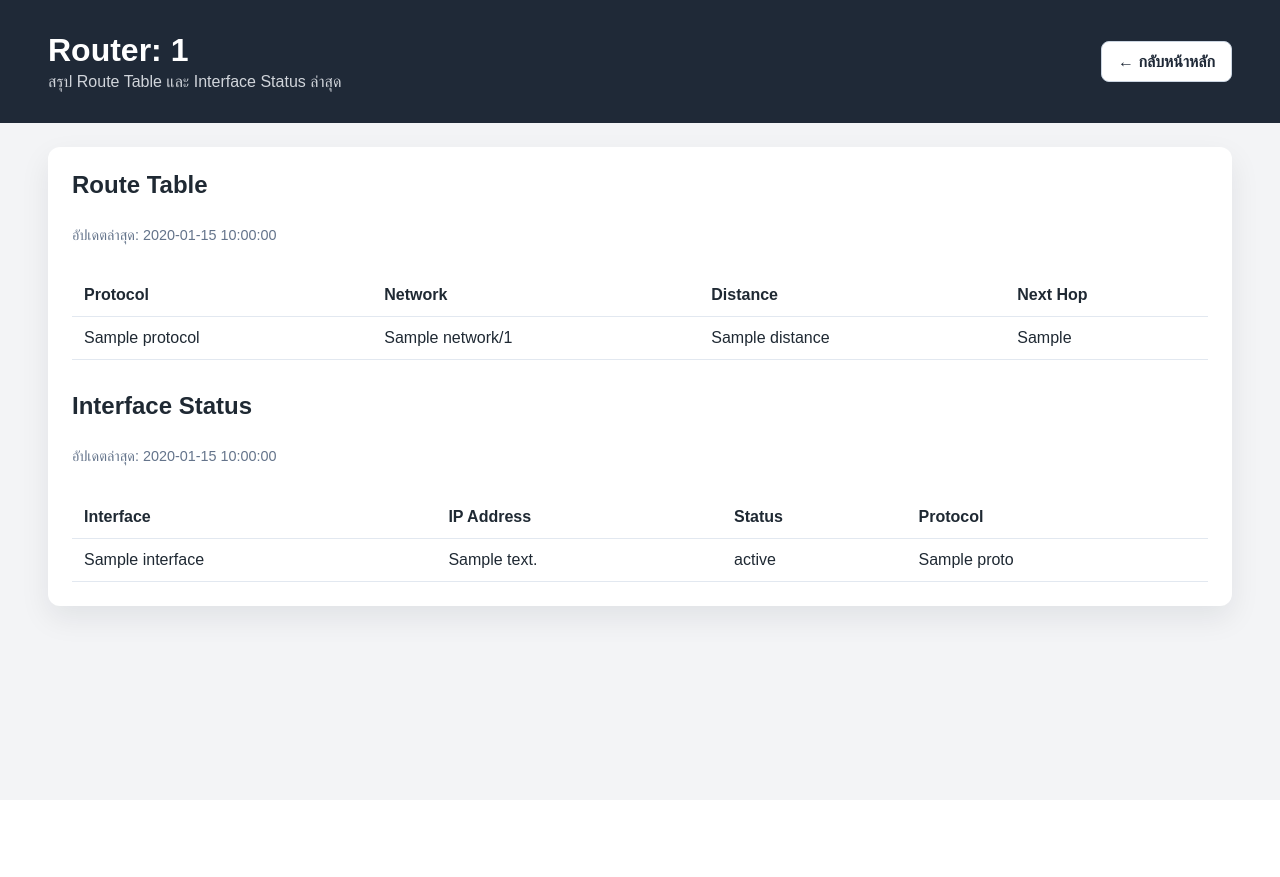
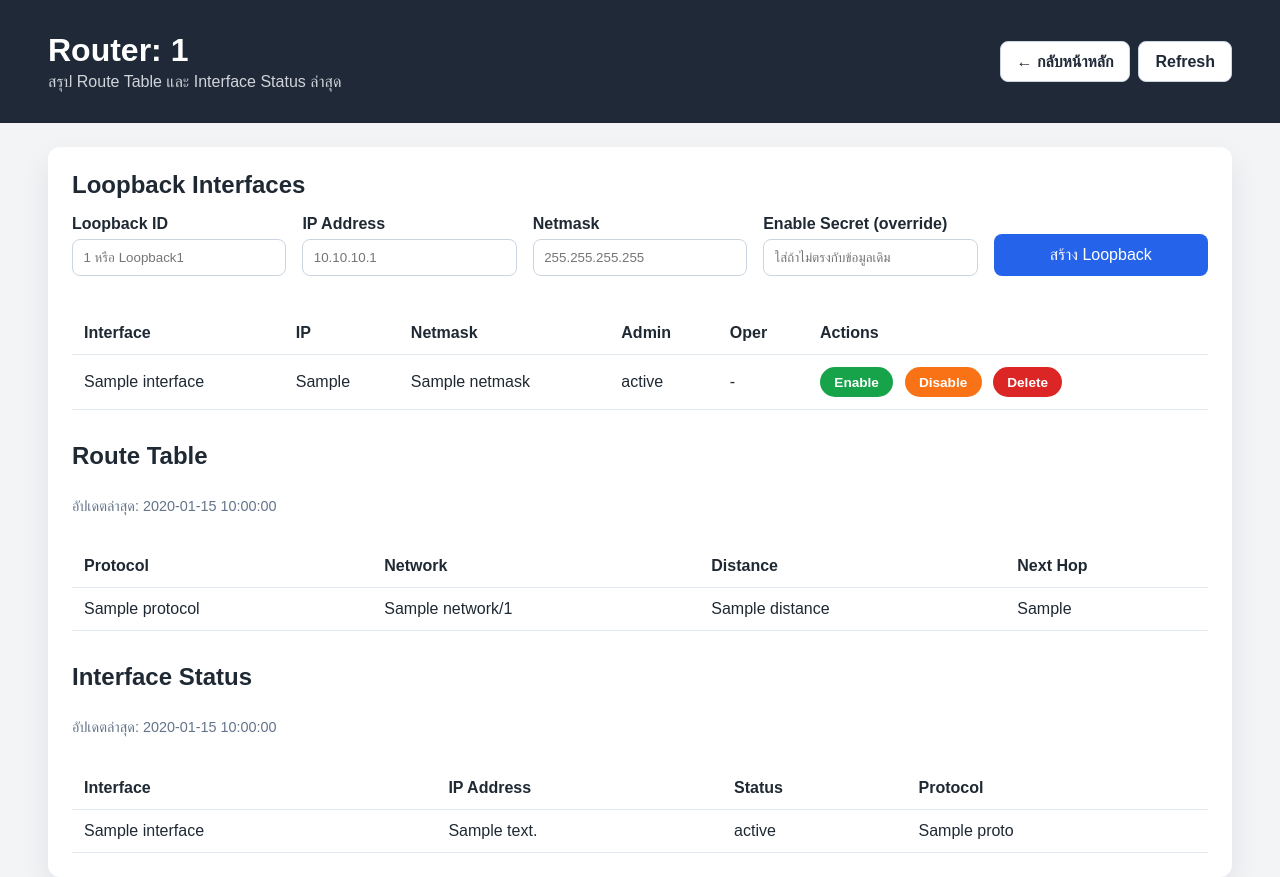
Before and after one commit to chalatphon/ipafianl, a Flask app: page /router/1 in a window 1280 px wide. Before the commit the page ends 642 px from the top, so only its background shows below. Run offline with Flask 3, Linux system fonts and the light colour scheme; a database or web service that is not in the repository returns one stand-in record (values such as "Sample title").

Commit message:
Add loopback management features and UI enhancements for routers

```diff
--- a/web/app.py
+++ b/web/app.py
@@ -1,4 +1,5 @@
 import os
+import ipaddress
 from flask import Flask
 from flask import request
 from flask import render_template
@@ -8,6 +9,7 @@ from flask import flash
 from pymongo import MongoClient
 from bson import ObjectId
 from check import get_device_info
+from router_actions import create_loopback, set_loopback_state, delete_loopback
 
 mongo_uri = os.environ.get("MONGO_URI")
 db_name = os.environ.get("DB_NAME")
@@ -15,6 +17,7 @@ client = MongoClient(mongo_uri)
 mydb = client[db_name]
 mycol = mydb["mycollection"]
 mysw = mydb["switch"]
+loopbacks = mydb["loopbacks"]
 
 
 app = Flask(__name__)
@@ -33,6 +36,7 @@ def add_comment():
     ip = request.form.get("ip")
     username = request.form.get("username")
     password = request.form.get("password")
+    secret = request.form.get("secret", "").strip()
     if username and password and ip:
         device = {
             "device_type": "cisco_ios",
@@ -40,6 +44,8 @@ def add_comment():
             "username": username,  # <-- Username
             "password": password,  # <-- Password
         }
+        if secret:
+            device["secret"] = secret
         success, message = get_device_info(device)
         category = "success" if success else "error"
         flash(message, category=category)
@@ -77,8 +83,22 @@ def router_detail(ip):
     docsi = list(
         mydb.interface_status.find({"router_ip": ip}).sort("timestamp", -1).limit(1)
     )
+    loopback_records = list(loopbacks.find({"router_ip": ip}))
+
+    status_map = {}
+    if docsi:
+        for intf in docsi[0].get("interfaces", []):
+            name = intf.get("interface")
+            if name and name.lower().startswith("loopback"):
+                status_map[name] = intf
+
     return render_template(
-        "router.html", router_ip=ip, routing=docs, interface_data=docsi
+        "router.html",
+        router_ip=ip,
+        routing=docs,
+        interface_data=docsi,
+        loopbacks=loopback_records,
+        loopback_status=status_map,
     )
 
 
@@ -92,5 +112,139 @@ def switch_detail(ip):
     return render_template("switch.html", switch_ip=ip, switch_status=status)
 
 
+@app.route("/router/<string:ip>/loopbacks", methods=["POST"])
+def create_loopback_route(ip):
+    loopback_id = request.form.get("loopback_id", "").strip()
+    ip_address = request.form.get("loopback_ip", "").strip()
+    netmask = request.form.get("loopback_netmask", "").strip()
+    override_secret = request.form.get("loopback_secret", "").strip()
+
+    if not all([loopback_id, ip_address, netmask]):
+        flash("กรุณากรอก Loopback, IP และ Netmask ให้ครบ", category="error")
+        return redirect(url_for("router_detail", ip=ip))
+
+    try:
+        if "/" in ip_address:
+            iface = ipaddress.IPv4Interface(ip_address)
+            ip_address = str(iface.ip)
+            if not netmask or netmask.startswith("/"):
+                netmask = str(iface.netmask)
+        if netmask.startswith("/"):
+            prefix = int(netmask.lstrip("/"))
+            netmask = str(ipaddress.IPv4Network(f"0.0.0.0/{prefix}").netmask)
+        # Validate addresses
+        ipaddress.IPv4Address(ip_address)
+        ipaddress.IPv4Address(netmask)
+    except ValueError:
+        flash("รูปแบบ IP หรือ Netmask ไม่ถูกต้อง", category="error")
+        return redirect(url_for("router_detail", ip=ip))
+
+    creds = mycol.find_one({"ip": ip})
+    if not creds:
+        flash("ไม่พบข้อมูล Router ในระบบ", category="error")
+        return redirect(url_for("router_detail", ip=ip))
+
+    try:
+        success, payload = create_loopback(
+            creds, loopback_id, ip_address, netmask, secret=override_secret or None
+        )
+    except ValueError as exc:
+        flash(str(exc), category="error")
+        return redirect(url_for("router_detail", ip=ip))
+
+    if success:
+        loopbacks.update_one(
+            {
+                "router_ip": payload["router_ip"],
+                "interface": payload["interface"],
+            },
+            {"$set": payload, "$setOnInsert": {"created_at": payload["updated_at"]}},
+            upsert=True,
+        )
+        flash(f"สร้าง {payload['interface']} สำเร็จ", category="success")
+    else:
+        flash(payload, category="error")
+        if "privileged mode" in payload.lower() and not creds.get("secret"):
+            flash(
+                "กรุณาเพิ่ม Enable Secret ให้ Router ในหน้าหลัก แล้วลองอีกครั้ง",
+                category="error",
+            )
+    return redirect(url_for("router_detail", ip=ip))
+
+
+@app.route("/router/<string:ip>/loopbacks/<loop_id>/state", methods=["POST"])
+def update_loopback_state(ip, loop_id):
+    action = request.form.get("action")
+    creds = mycol.find_one({"ip": ip})
+    if not creds:
+        flash("ไม่พบข้อมูล Router ในระบบ", category="error")
+        return redirect(url_for("router_detail", ip=ip))
+
+    if action not in {"enable", "disable"}:
+        flash("ไม่ทราบคำสั่งสำหรับ Loopback", category="error")
+        return redirect(url_for("router_detail", ip=ip))
+
+    enabled = action == "enable"
+    try:
+        success, payload = set_loopback_state(creds, loop_id, enabled=enabled)
+    except ValueError as exc:
+        flash(str(exc), category="error")
+        return redirect(url_for("router_detail", ip=ip))
+    if success:
+        loopbacks.update_one(
+            {"router_ip": ip, "interface": payload["interface"]},
+            {
+                "$set": {
+                    "admin_state": payload["admin_state"],
+                    "updated_at": payload["updated_at"],
+                },
+                "$setOnInsert": {
+                    "router_ip": ip,
+                    "interface": payload["interface"],
+                },
+            },
+            upsert=True,
+        )
+        state_text = "เปิด" if enabled else "ปิด"
+        flash(f"{state_text} {payload['interface']} สำเร็จ", category="success")
+    else:
+        flash(payload, category="error")
+        if "privileged mode" in payload.lower() and not creds.get("secret"):
+            flash(
+                "กรุณาเพิ่ม Enable Secret ให้ Router ในหน้าหลัก แล้วลองอีกครั้ง",
+                category="error",
+            )
+    return redirect(url_for("router_detail", ip=ip))
+
+
+@app.route("/router/<string:ip>/loopbacks/<loop_id>/delete", methods=["POST"])
+def delete_loopback_route(ip, loop_id):
+    creds = mycol.find_one({"ip": ip})
+    if not creds:
+        flash("ไม่พบข้อมูล Router ในระบบ", category="error")
+        return redirect(url_for("router_detail", ip=ip))
+
+    override_secret = request.form.get("loopback_secret", "").strip()
+    try:
+        success, payload = delete_loopback(
+            creds, loop_id, secret=override_secret or None
+        )
+    except ValueError as exc:
+        flash(str(exc), category="error")
+        return redirect(url_for("router_detail", ip=ip))
+
+    if success:
+        loopbacks.delete_one({"router_ip": ip, "interface": payload["interface"]})
+        flash(f"ลบ {payload['interface']} สำเร็จ", category="success")
+    else:
+        flash(payload, category="error")
+        if "privileged mode" in payload.lower() and not creds.get("secret"):
+            flash(
+                "กรุณาเพิ่ม Enable Secret ให้ Router ในหน้าหลัก แล้วลองอีกครั้ง",
+                category="error",
+            )
+    return redirect(url_for("router_detail", ip=ip))
+
+
 if __name__ == "__main__":
     app.run(host="0.0.0.0", port=8080)
--- a/web/check.py
+++ b/web/check.py
@@ -98,6 +98,8 @@ def get_device_info(device):
                     "username": device["username"],
                     "password": device["password"],
                 }
+                if device.get("secret"):
+                    switch_data["secret"] = device["secret"]
                 existing = mysw.find_one({"ip": device["host"]})
                 if existing:
                     mysw.update_one(
@@ -117,6 +119,8 @@ def get_device_info(device):
                     "username": device["username"],
                     "password": device["password"],
                 }
+                if device.get("secret"):
+                    router_data["secret"] = device["secret"]
                 existing = mycol.find_one({"ip": device["host"]})
                 if existing:
                     mycol.update_one(
--- a/web/static/style.css
+++ b/web/static/style.css
@@ -103,6 +103,26 @@ body {
     gap: 0.5rem;
 }
 
+.loopback-form {
+    display: grid;
+    grid-template-columns: repeat(auto-fit, minmax(180px, 1fr));
+    gap: 1rem;
+    margin-bottom: 1.25rem;
+}
+
+.loopback-form label {
+    display: flex;
+    flex-direction: column;
+    gap: 0.35rem;
+    font-weight: 600;
+}
+
+.loopback-form input {
+    padding: 0.65rem;
+    border: 1px solid #cbd5e1;
+    border-radius: 8px;
+}
+
 .form-grid input {
     padding: 0.75rem;
     border: 1px solid #cbd5e1;
@@ -150,6 +170,11 @@ body {
     justify-content: space-between;
 }
 
+.action-buttons {
+    display: flex;
+    gap: 0.5rem;
+}
+
 .hint {
     margin-top: 0.75rem;
     color: #64748b;
@@ -194,9 +219,45 @@ body {
     text-decoration: underline;
 }
 
+.btn-chip {
+    display: inline-flex;
+    align-items: center;
+    justify-content: center;
+    padding: 0.45rem 0.9rem;
+    margin-right: 0.35rem;
+    border-radius: 999px;
+    border: none;
+    cursor: pointer;
+    font-weight: 600;
+    font-size: 0.85rem;
+    color: #fff;
+}
+
+.btn-chip.success {
+    background: #16a34a;
+}
+
+.btn-chip.warning {
+    background: #f97316;
+}
+
+.btn-chip.danger {
+    background: #dc2626;
+}
+
+.btn-chip:hover {
+    opacity: 0.9;
+}
+
 .empty {
     margin: 0;
     color: #94a3b8;
+}
+
+.loopback-actions {
+    display: inline-flex;
+    gap: 0.35rem;
+    flex-wrap: wrap;
 }
 
 .code-block {
--- a/web/templates/index.html
+++ b/web/templates/index.html
@@ -37,6 +37,10 @@
             <label>
                 <span>Password</span>
                 <input name="password" type="password" placeholder="••••••" required />
+            </label>
+            <label>
+                <span>Enable Secret (optional)</span>
+                <input name="secret" type="password" placeholder="ถ้าแตกต่างจาก password" />
             </label>
             <button type="submit" class="btn-primary">บันทึก</button>
         </form>
--- a/web/templates/router.html
+++ b/web/templates/router.html
@@ -11,7 +11,10 @@
             <h1>Router: {{ router_ip }}</h1>
             <p>สรุป Route Table และ Interface Status ล่าสุด</p>
         </div>
-        <a href="/" class="btn-secondary">← กลับหน้าหลัก</a>
+        <div class="action-buttons">
+            <a href="/" class="btn-secondary">← กลับหน้าหลัก</a>
+            <a href="{{ url_for('router_detail', ip=router_ip) }}" class="btn-secondary">Refresh</a>
+        </div>
     </header>
 
     {% with messages = get_flashed_messages(with_categories=true) %}
@@ -26,6 +29,79 @@
 
     <section class="card" id="table-container">
         <div class="card-split">
+            <div class="card-block">
+                <h2>Loopback Interfaces</h2>
+                <form method="POST" action="{{ url_for('create_loopback_route', ip=router_ip) }}" class="loopback-form">
+                    <label>
+                        <span>Loopback ID</span>
+                        <input name="loopback_id" placeholder="1 หรือ Loopback1" required />
+                    </label>
+                    <label>
+                        <span>IP Address</span>
+                        <input name="loopback_ip" placeholder="10.10.10.1" required />
+                    </label>
+                    <label>
+                        <span>Netmask</span>
+                        <input name="loopback_netmask" placeholder="255.255.255.255" required />
+                    </label>
+                    <label>
+                        <span>Enable Secret (override)</span>
+                        <input name="loopback_secret" type="password" placeholder="ใส่ถ้าไม่ตรงกับข้อมูลเดิม" />
+                    </label>
+                    <button type="submit" class="btn-primary">สร้าง Loopback</button>
+                </form>
+
+                {% if loopbacks %}
+                <table class="data-table">
+                    <thead>
+                        <tr>
+                            <th>Interface</th>
+                            <th>IP</th>
+                            <th>Netmask</th>
+                            <th>Admin</th>
+                            <th>Oper</th>
+                            <th>Actions</th>
+                        </tr>
+                    </thead>
+                    <tbody>
+                        {% for item in loopbacks %}
+                        {% set status = loopback_status.get(item.interface) %}
+                        <tr>
+                            <td>{{ item.interface }}</td>
+                            <td>{{ item.ip or '-' }}</td>
+                            <td>{{ item.netmask or '-' }}</td>
+                            <td>{{ item.admin_state|default('unknown') }}</td>
+                            <td>
+                                {% if status %}
+                                    {{ status.status }}/{{ status.proto }}
+                                {% else %}
+                                    -
+                                {% endif %}
+                            </td>
+                           <td>
+                                <div class="loopback-actions">
+                                    <form action="{{ url_for('update_loopback_state', ip=router_ip, loop_id=item.interface) }}" method="POST" class="inline-form">
+                                        <input type="hidden" name="action" value="enable" />
+                                        <button type="submit" class="btn-chip success">Enable</button>
+                                    </form>
+                                    <form action="{{ url_for('update_loopback_state', ip=router_ip, loop_id=item.interface) }}" method="POST" class="inline-form">
+                                        <input type="hidden" name="action" value="disable" />
+                                        <button type="submit" class="btn-chip warning">Disable</button>
+                                    </form>
+                                    <form action="{{ url_for('delete_loopback_route', ip=router_ip, loop_id=item.interface) }}" method="POST" class="inline-form">
+                                        <button type="submit" class="btn-chip danger">Delete</button>
+                                    </form>
+                                </div>
+                            </td>
+                        </tr>
+                        {% endfor %}
+                    </tbody>
+                </table>
+                {% else %}
+                <p class="empty">ยังไม่มี Loopback ในระบบ</p>
+                {% endif %}
+            </div>
+
             <div class="card-block">
                 <h2>Route Table</h2>
                 {% if routing %}
@@ -86,23 +162,5 @@
         </div>
     </section>
 
-    <script>
-        async function refreshTable() {
-            try {
-                const response = await fetch(window.location.href);
-                const htmlText = await response.text();
-                const parser = new DOMParser();
-                const newDoc = parser.parseFromString(htmlText, 'text/html');
-                const newTableContainer = newDoc.getElementById('table-container');
-                if (newTableContainer) {
-                    document.getElementById('table-container').innerHTML = newTableContainer.innerHTML;
-                }
-            } catch (error) {
-                console.error('Failed to refresh router tables:', error);
-            }
-        }
-
-        setInterval(refreshTable, 5000);
-    </script>
 </body>
 </html>
```
Also changed, not shown: web/router_actions.py (added, +114 -0 lines), 1 other file.
